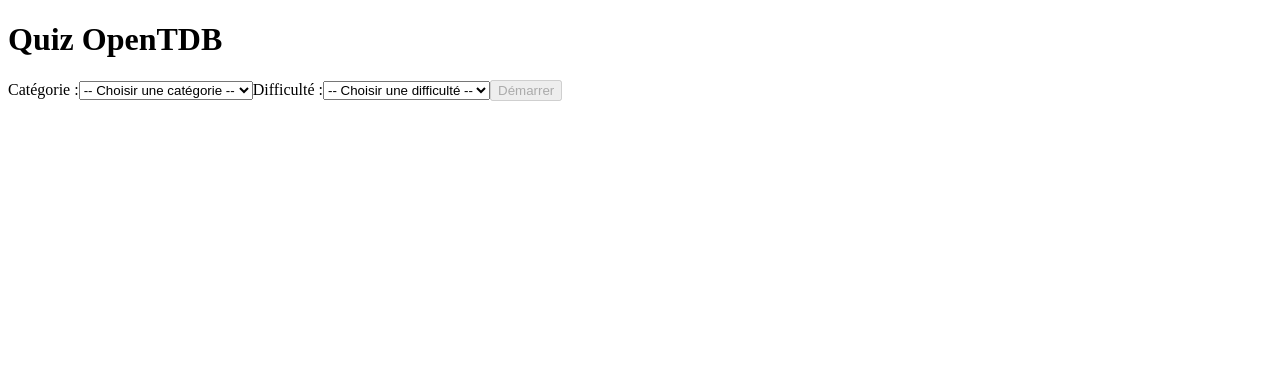
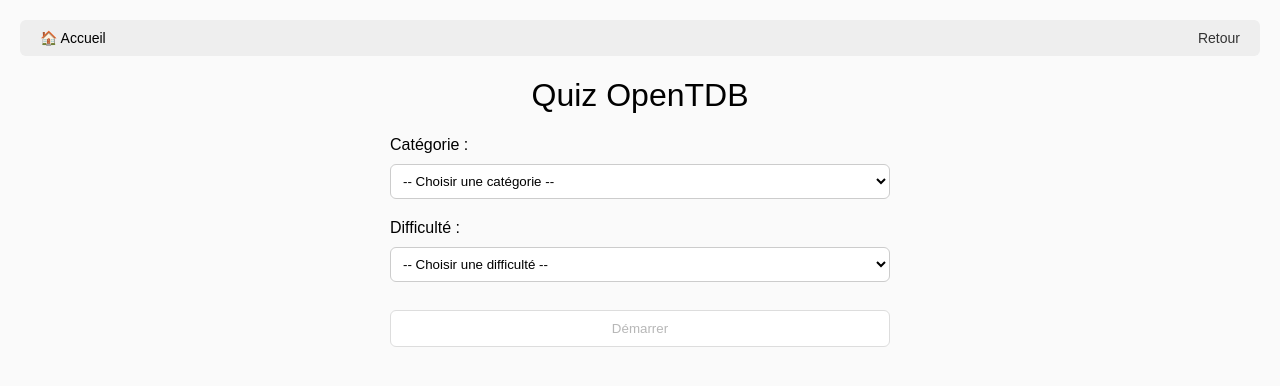
Before and after one commit to yelnnee/TP-REACT, a React (Vite) app in the folder QUIZ-REACT/: page / in a window 1280 px wide. Shown: the top 386 px of the page. Built offline with nearby package versions, Linux system fonts and the light colour scheme.

Commit message:
Quiz.jsx complet et corrigé : redirection sécurisée + gestion erreurs

```diff
--- a/QUIZ-REACT/src/App.jsx
+++ b/QUIZ-REACT/src/App.jsx
@@ -2,14 +2,19 @@ import { Routes, Route } from "react-router-dom";
 import Home from "./pages/Home";
 import Quiz from "./pages/Quiz";
 import Score from "./pages/Score";
+import Navbar from "./components/Navbar";
 
 function App() {
   return (
-    <Routes>
-      <Route path="/" element={<Home />} />
-      <Route path="/quiz" element={<Quiz />} />
-      <Route path="/score" element={<Score />} />
-    </Routes>
+    <>
+      <Navbar />  {/* ← La navbar s'affiche sur toutes les pages */}
+
+      <Routes>
+        <Route path="/" element={<Home />} />
+        <Route path="/quiz" element={<Quiz />} />
+        <Route path="/score" element={<Score />} />
+      </Routes>
+    </>
   );
 }
 
--- /dev/null
+++ b/QUIZ-REACT/src/components/Navbar.jsx
@@ -0,0 +1,31 @@
+import { Link, useLocation } from "react-router-dom";
+
+function Navbar() {
+  const location = useLocation();
+
+  return (
+    <nav style={{
+      padding: "10px 20px",
+      background: "#eee",
+      marginBottom: "20px",
+      borderRadius: "6px",
+      display: "flex",
+      justifyContent: "space-between",
+      fontSize: "14px"
+    }}>
+      <span>
+        {location.pathname === "/" && "🏠 Accueil"}
+        {location.pathname === "/quiz" && "📝 Quiz en cours"}
+        {location.pathname === "/score" && "⭐ Résultat"}
+      </span>
+
+      <span>
+        <Link to="/" style={{ textDecoration: "none", color: "#333" }}>
+          Retour
+        </Link>
+      </span>
+    </nav>
+  );
+}
+
+export default Navbar;
--- a/QUIZ-REACT/src/index.css
+++ b/QUIZ-REACT/src/index.css
@@ -0,0 +1,44 @@
+body {
+  margin: 0;
+  padding: 20px;
+  font-family: Arial, sans-serif;
+  background: #fafafa;
+}
+
+
+.container {
+  max-width: 500px;
+  margin: 0 auto;
+}
+
+
+h1, h2 {
+  text-align: center;
+  font-weight: 500;
+}
+
+
+button {
+  width: 100%;
+  padding: 10px;
+  margin: 8px 0;
+  border: 1px solid #ddd;
+  border-radius: 6px;
+  background: white;
+  cursor: pointer;
+  transition: 0.2s;
+}
+
+button:hover {
+  background: #f0f0f0;
+}
+
+
+select {
+  width: 100%;
+  padding: 8px;
+  margin: 10px 0 20px;
+  border-radius: 6px;
+  border: 1px solid #ccc;
+  background: white;
+}
--- a/QUIZ-REACT/src/pages/Home.jsx
+++ b/QUIZ-REACT/src/pages/Home.jsx
@@ -18,7 +18,7 @@ function Home() {
   };
 
   return (
-    <div>
+    <div className="container">
       <h1>Quiz OpenTDB</h1>
 
       <label>Catégorie :</label>
--- a/QUIZ-REACT/src/pages/Quiz.jsx
+++ b/QUIZ-REACT/src/pages/Quiz.jsx
@@ -10,6 +10,12 @@ function Quiz() {
   const navigate = useNavigate();
   const location = useLocation();
 
+  // Protection si on arrive sur /quiz sans passer par Home
+  if (!location.state) {
+    navigate("/");
+    return null;
+  }
+
   const { category, difficulty } = location.state;
 
   useEffect(() => {
@@ -18,24 +24,21 @@ function Quiz() {
     )
       .then((res) => res.json())
       .then((data) => {
-        // Cas 1 : API renvoie 0 questions
-        if (data.results.length === 0) {
+        if (!data.results || data.results.length === 0) {
           setError("Aucune question trouvée pour ces paramètres.");
           return;
         }
-
         setQuestions(data.results);
       })
       .catch(() => {
-        // Cas 2 : API plante
         setError("Erreur lors du chargement des questions.");
       });
   }, [category, difficulty]);
 
-  // Cas 3 : erreur → afficher message + bouton retour
+  // Affichage erreur API
   if (error) {
     return (
-      <div>
+      <div className="container">
         <h2>Erreur</h2>
         <p>{error}</p>
         <button onClick={() => navigate("/")}>Retour à l'accueil</button>
@@ -43,9 +46,19 @@ function Quiz() {
     );
   }
 
-  // Cas 4 : API pas encore chargée
+  // Chargement API
   if (questions.length === 0) {
-    return <div>Chargement...</div>;
+    return <div className="container">Chargement...</div>;
+  }
+
+  if (questions.length > 0 && index >= questions.length) {
+    navigate("/score", {
+      state: {
+        score: score,
+        total: questions.length,
+      },
+    });
+    return null;
   }
 
   const current = questions[index];
@@ -57,24 +70,15 @@ function Quiz() {
 
   const handleAnswer = (answer) => {
     if (answer === current.correct_answer) {
-      setScore(score + 1);
+      setScore((prev) => prev + 1);
     }
-    setIndex(index + 1);
+    setIndex((prev) => prev + 1);
   };
 
-  // Cas 5 fin du quiz → Score
-  if (index >= questions.length) {
-    navigate("/score", {
-      state: {
-        score: score,
-        total: questions.length,
-      },
-    });
-    return null;
-  }
+
 
   return (
-    <div>
+    <div className="container">
       <h2>Question {index + 1} / {questions.length}</h2>
 
       <p dangerouslySetInnerHTML={{ __html: current.question }} />
--- a/QUIZ-REACT/src/pages/Score.jsx
+++ b/QUIZ-REACT/src/pages/Score.jsx
@@ -1,13 +1,27 @@
-import { useLocation } from "react-router-dom";
+import { useLocation, useNavigate } from "react-router-dom";
 
 function Score() {
   const location = useLocation();
+  const navigate = useNavigate();
+
   const { score, total } = location.state || {};
 
+
+  if (score === undefined || total === undefined) {
+    return (
+      <div className="container">
+        <h2>Aucun score disponible</h2>
+        <button onClick={() => navigate("/")}>Retour à l'accueil</button>
+      </div>
+    );
+  }
+
   return (
-    <div>
+    <div className="container">
       <h1>Résultat</h1>
       <p>Score : {score} / {total}</p>
+
+      <button onClick={() => navigate("/")}>Rejouer</button>
     </div>
   );
 }
```
